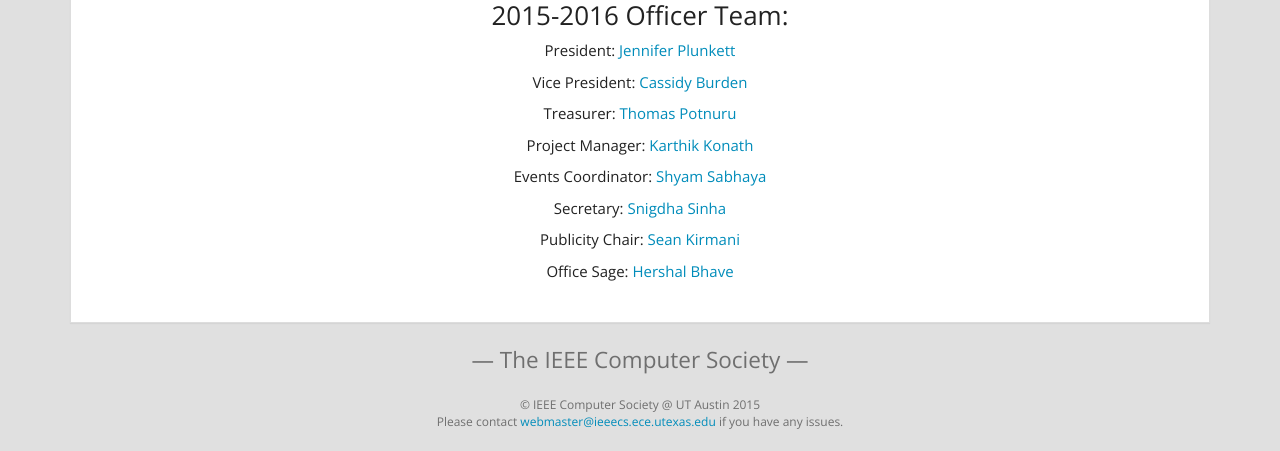
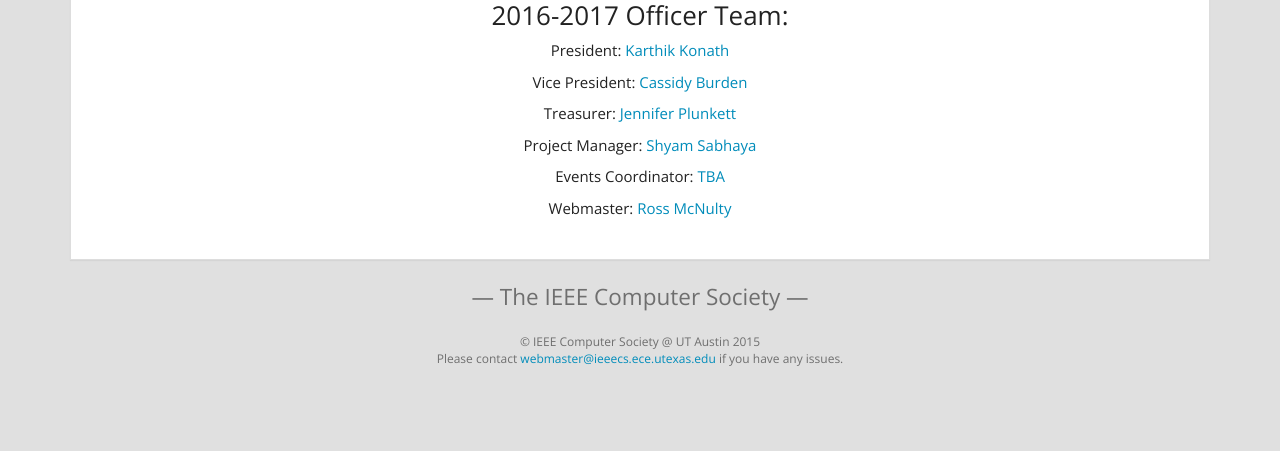
Before and after one commit to ieeecs-ut/ieee-computer-society, a Jekyll site: the page built from officers.html, in a window 1280 px wide. Shown: the part 866-1317 px from the top of the page. Built offline with Jekyll 4.4.1, drawn with Linux system fonts in a browser that asks for light colours; nearby versions of some CDN libraries; Markdown is read by kramdown in place of the engine named in the settings; after the commit the page ends 1254 px from its top, so only the background shows below that.

Commit message:
updated current officers

```diff
--- a/officers.html
+++ b/officers.html
@@ -12,26 +12,22 @@
                 <figure>
                     <img src="/images/ieeecs-officers.png" alt="IEEE Computer Society Officers" style="max-width:100%">
                     <figcaption>
-                        <h3>2015-2016 Officer Team:</h3>
-                        <p>President: <a href="mailto:president@ieeecs.ece.utexas.edu"s>Jennifer Plunkett</a></p>
+                        <h3>2016-2017 Officer Team:</h3>
+                        <p>President: <a href="mailto:president@ieeecs.ece.utexas.edu"s>Karthik Konath</a></p>
                         <p>Vice President: <a href="mailto:vicepresident@ieeecs.ece.utexas.edu">Cassidy Burden</a></p>
-                        <p>Treasurer: <a href="mailto:treasurer@ieeecs.ece.utexas.edu">Thomas Potnuru</a></p>
-                        <p>Project Manager: <a href="mailto:projectmanager@ieeecs.ece.utexas.edu">Karthik Konath</a></p>
-                        <p>Events Coordinator: <a href="mailto:eventscoordinator@ieeecs.ece.utexas.edu">Shyam Sabhaya</a></p>
-                        <p>Secretary: <a href="mailto:secretary@ieeecs.ece.utexas.edu">Snigdha Sinha</a></p>
-                        <p>Publicity Chair: <a href="mailto:publicitychair@ieeecs.ece.utexas.edu">Sean Kirmani</a></p>
-                        <p>Office Sage: <a href="mailto:hershal@ieeecs.ece.utexas.edu">Hershal Bhave</a></p>
+                        <p>Treasurer: <a href="mailto:treasurer@ieeecs.ece.utexas.edu">Jennifer Plunkett</a></p>
+                        <p>Project Manager: <a href="mailto:projectmanager@ieeecs.ece.utexas.edu">Shyam Sabhaya</a></p>
+                        <p>Events Coordinator: <a href="mailto:eventscoordinator@ieeecs.ece.utexas.edu">TBA</a></p>
+                        <p>Webmaster: <a href="mailto:webmaster@ieeecs.ece.utexas.edu">Ross McNulty</a></p>
                     </figcaption>
                 </figure>
-                <h3>2015-2016 Officer Team:</h3>
-                <p>President: <a href="mailto:president@ieeecs.ece.utexas.edu"s>Jennifer Plunkett</a></p>
+                <h3>2016-2017 Officer Team:</h3>
+                <p>President: <a href="mailto:president@ieeecs.ece.utexas.edu"s>Karthik Konath</a></p>
                 <p>Vice President: <a href="mailto:vicepresident@ieeecs.ece.utexas.edu">Cassidy Burden</a></p>
-                <p>Treasurer: <a href="mailto:treasurer@ieeecs.ece.utexas.edu">Thomas Potnuru</a></p>
-                <p>Project Manager: <a href="mailto:projectmanager@ieeecs.ece.utexas.edu">Karthik Konath</a></p>
-                <p>Events Coordinator: <a href="mailto:eventscoordinator@ieeecs.ece.utexas.edu">Shyam Sabhaya</a></p>
-                <p>Secretary: <a href="mailto:secretary@ieeecs.ece.utexas.edu">Snigdha Sinha</a></p>
-                <p>Publicity Chair: <a href="mailto:publicitychair@ieeecs.ece.utexas.edu">Sean Kirmani</a></p>
-                <p>Office Sage: <a href="mailto:hershal@ieeecs.ece.utexas.edu">Hershal Bhave</a></p>
+                <p>Treasurer: <a href="mailto:treasurer@ieeecs.ece.utexas.edu">Jennifer Plunkett</a></p>
+                <p>Project Manager: <a href="mailto:projectmanager@ieeecs.ece.utexas.edu">Shyam Sabhaya</a></p>
+                <p>Events Coordinator: <a href="mailto:eventscoordinator@ieeecs.ece.utexas.edu">TBA</a></p>
+                <p>Webmaster: <a href="mailto:webmaster@ieeecs.ece.utexas.edu">Ross McNulty</a></p>
             </div>
         </div>
     </div>
```
